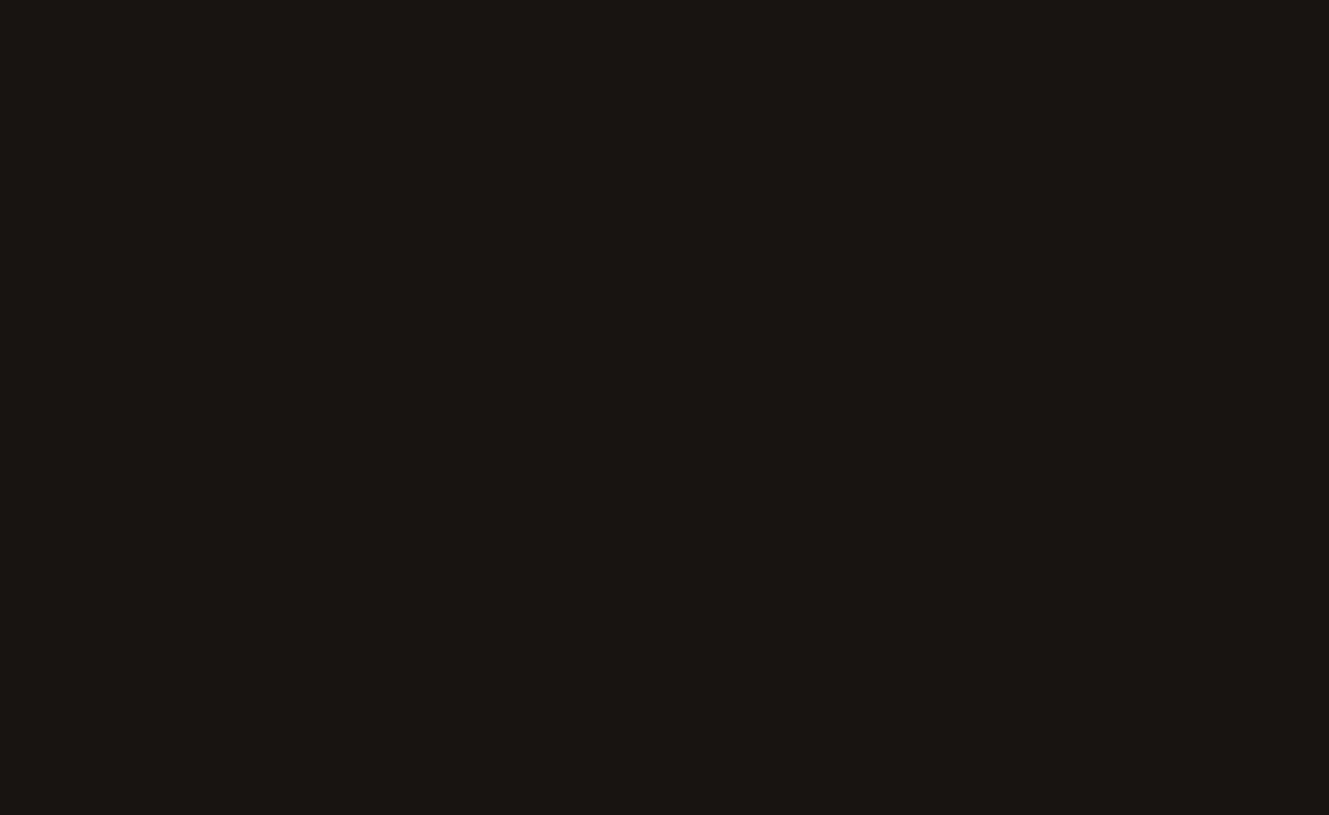
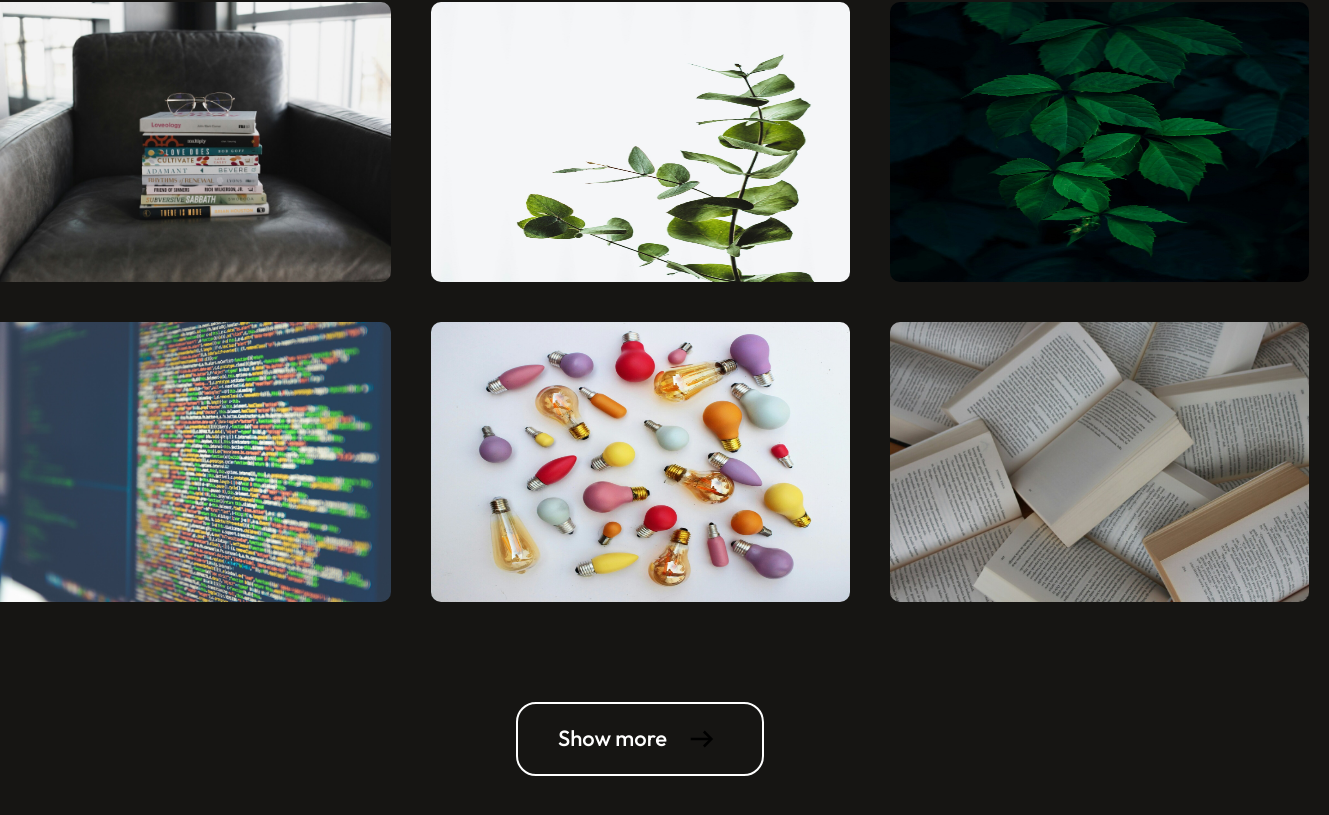
Before and after one commit to pwambui2020/React-portfolio, a React (Vite) app: page / in a window 1280 px wide. Shown: the part 5036-5851 px from the top of the page, 1329 px wide, since content can reach past the window. Before the commit the page ends 4757 px from the top, so only its background shows below. Built offline with nearby package versions, Linux system fonts and the light colour scheme.

Commit message:
add the my work section

```diff
--- a/src/App.jsx
+++ b/src/App.jsx
@@ -3,6 +3,7 @@ import Navbar from './Components/Navbar/Navbar'
 import Hero from './Components/Hero/Hero'
 import About from './Components/About/About'
 import Services from './Components/Services/Services'
+import MyWork from './Components/MyWork/MyWork'
 
 const App = () => {
   return (
@@ -11,6 +12,7 @@ const App = () => {
       <Hero />
       <About />
       <Services />
+      <MyWork />
 
     </div>
   )
--- /dev/null
+++ b/src/Components/MyWork/MyWork.css
@@ -0,0 +1,58 @@
+.mywork-container{
+    display: grid;
+    grid-template-columns: 1fr 1fr 1fr;
+    gap: 40px;
+    padding: 20px 20px 20px 20px;
+}
+.mywork {
+    display: flex;
+    flex-direction: column;
+    align-items: center;
+    justify-content: center;
+    gap: 80px;
+    margin: 80px 170px;
+}
+.work-title {
+    position: relative;
+}
+.mywork-title h1 {
+    padding: 0px 30px;
+    font-size: 80px;
+    font-weight: 600;
+}
+
+.mywork-container img{
+    box-sizing: border-box;
+    border-radius: 10px;
+    width: 419px;
+    height: 280px;
+    transition: 0.3s ease-in-out;
+    cursor: pointer;
+}
+.mywork-container img:hover{
+    transform: scale(1.10);
+    border: 4px solid #ff00ff;
+    border-radius: 10px;
+    transition: 0.3s;
+}
+.mywork-showmore {
+    display: flex;
+    gap: 15px;
+    cursor: pointer;
+    border-radius: 20px;
+    border: 2px solid white;
+    padding: 20px 40px;
+    font-size: 22px;
+    font-weight: 500;
+    transition: 0.6s;
+    margin-bottom: 80px;
+}
+.mywork-showmore:hover {
+    gap: 30px;
+    transition: 0.6s;
+}
+.mywork-showmore img {
+    width: 40px;
+    height: 30px;
+    transition: 0.6s;
+}
--- /dev/null
+++ b/src/Components/MyWork/MyWork.jsx
@@ -0,0 +1,28 @@
+import React from 'react'
+import './MyWork.css'
+import mywork_data from "../../assets/mywork_data"
+import arrow from "../../assets/arrow.svg"
+
+const MyWork = () => {
+  return (
+    <div className='mywork'>
+        <div className="mywork-title">
+            <h1>My Latest Work</h1>
+        </div>
+        <div className="mywork-container">
+            {mywork_data.map((work,index)=>{
+                return <img key={index} src={work.w_img} alt={work.w_name}  />
+            })}
+        </div>
+        <div className="mywork-showmore">
+            <p>Show more</p>
+            <img src={arrow} alt="" />
+        </div>
+
+    </div>
+  )
+}
+
+export default MyWork
+
+//style={{width:'400px', height:'280px'}}
--- /dev/null
+++ b/src/assets/mywork_data.js
@@ -0,0 +1,42 @@
+import glasses from "../assets/glasses.jpg"
+ import stalks from "../assets/stalks.jpg"
+ import leave from "../assets/leave.jpg"
+import code from "../assets/code.jpg"
+ import colors from "../assets/colors.jpg"
+import book from "../assets/book.jpg"
+
+const mywork_data = [
+
+    {
+        w_no:1,
+        w_name: "Web design",
+        w_img:glasses
+    },
+     {
+        w_no:2,
+        w_name: "Playstation",
+        w_img:stalks
+     },
+{
+         w_no:3,
+         w_name: "Nextjs",
+         w_img:leave
+     },
+ {
+            w_no:4,
+         w_name: "Portfolio",
+         w_img:code
+     },
+      {
+        w_no:5,
+         w_name: "Service Tracker",
+         w_img:colors
+        },
+    {
+        w_no:6,
+        w_name: "Graphql",
+        w_img:book
+    }
+]
+
+export default mywork_data;
```
Also changed, not shown: src/Components/Contact/Contact.css (added), src/Components/Contact/Contact.jsx (added).
